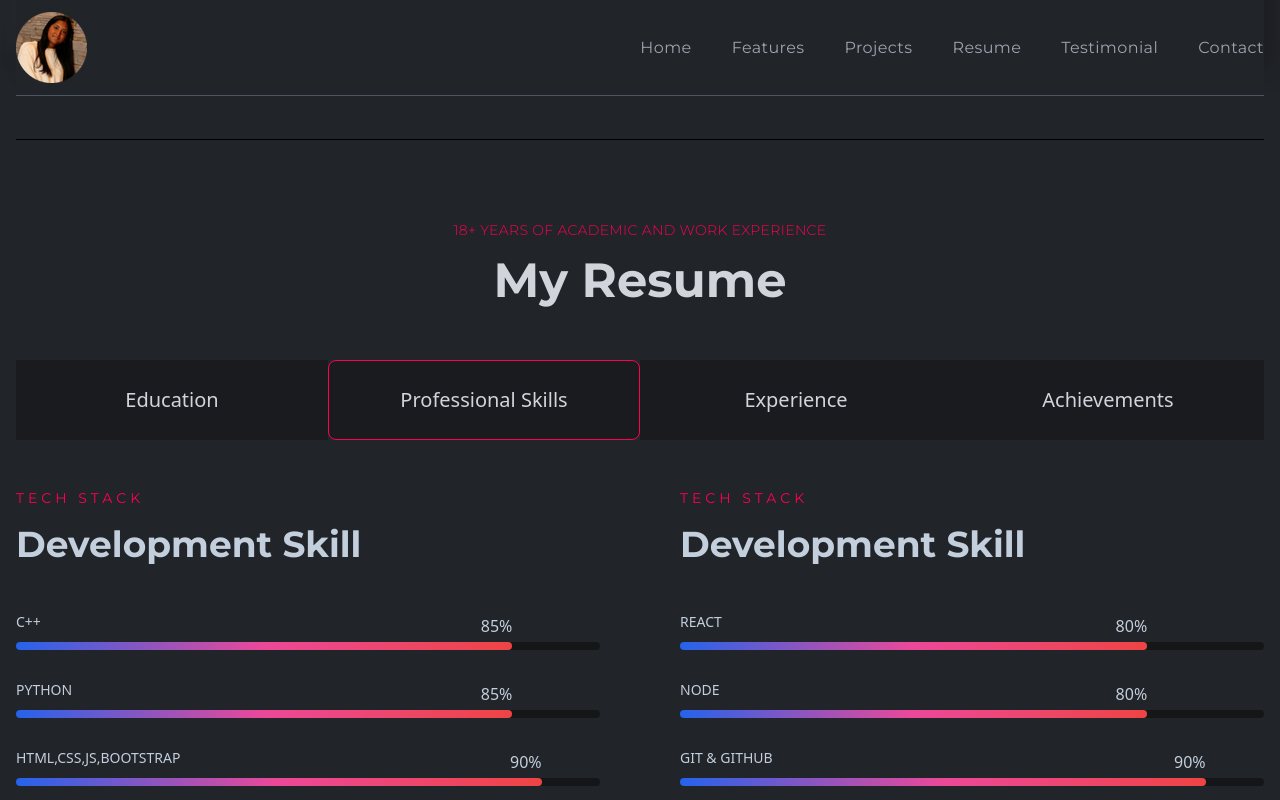
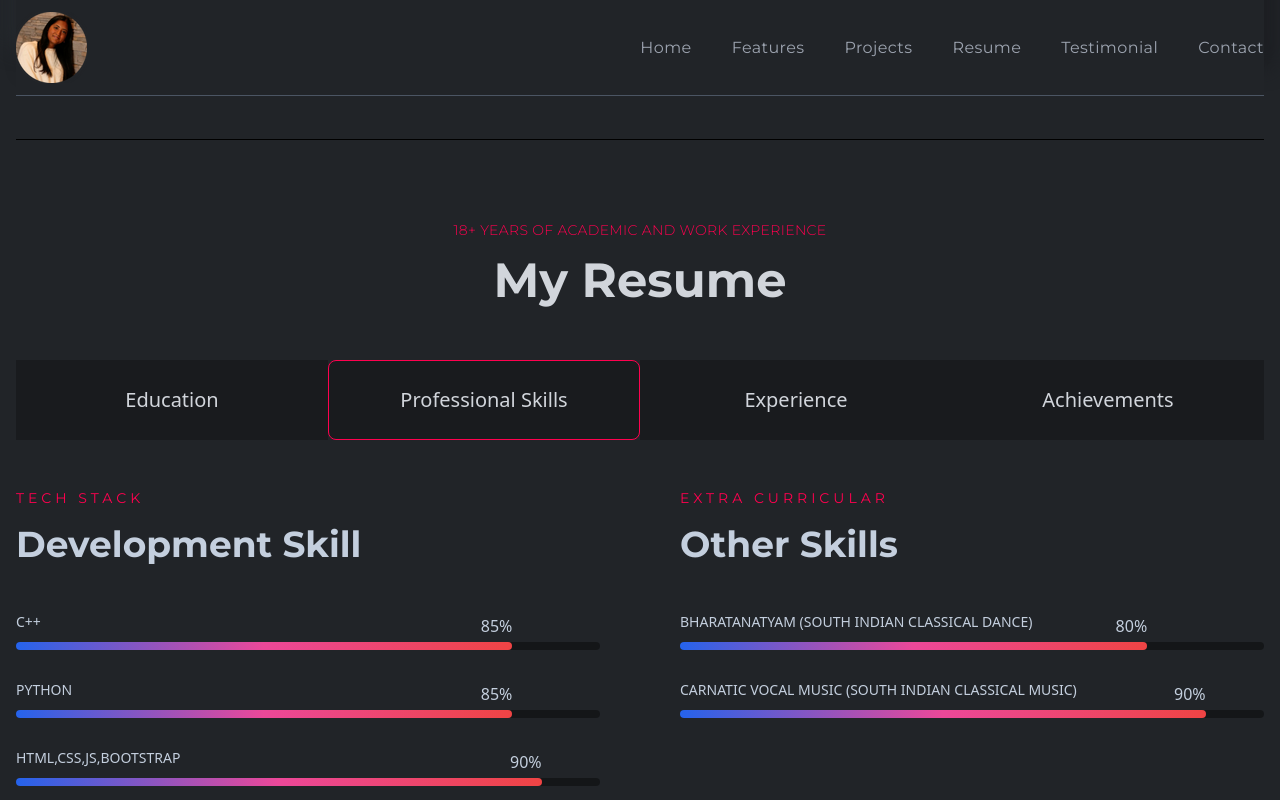
Before and after one commit to naveen-vk/portfolio-sd, a React (Create React App) app: page / in a window 1280 px wide. Both pictures are taken after a click on the item "Professional Skills". Shown: the part 3119-3919 px from the top of the page. Built offline with nearby package versions, Linux system fonts and the light colour scheme.

Commit message:
Basic Changes

```diff
--- a/src/components/resume/Education.js
+++ b/src/components/resume/Education.js
@@ -26,7 +26,7 @@ const Education = () => {
       </div>
       {/* part Two */}
 
-      <div>
+      {/*<div>
         <div className="py-6 lgl:py-12 font-titleFont flex flex-col gap-4">
           <p className="text-sm text-designColor tracking-[4px]">2020 - 2023</p>
           <h2 className="text-3xl md:text-4xl font-bold">Certificates</h2>
@@ -51,7 +51,7 @@ const Education = () => {
             des=" Learned basics of Neo4j - a database management system "
           />
         </div>
-      </div>
+  </div> */}
     </motion.div>
   );
 }
--- a/src/components/resume/Experience.js
+++ b/src/components/resume/Experience.js
@@ -11,17 +11,17 @@ const Experience = () => {
     >
       <div>
         <div className="flex flex-col gap-4">
-          <p className="text-sm text-designColor tracking-[4px]">2023 - 20XX</p>
+          <p className="text-sm text-designColor tracking-[4px]"></p>
           <h2 className="text-4xl font-bold">Job Experience</h2>
         </div>
         <div className="mt-14 w-full h-[1000px] border-l-[6px] border-l-black border-opacity-30 flex flex-col gap-10">
           <ResumeCard
-            title="Sr. Software Engineer"
-            subTitle="Google - (20XX - Present) [Goal in my bucketlist]"
-            result="USA"
-            des="Google's hiring process is an important part of our culture. Googlers care deeply about their teams and the people who make them up."
+            title="Desk Manager"
+            subTitle="L + A Healing Studio"
+            result="Chicago"
+            des="Managed the organization of clients' files and forms"
           />
-          <ResumeCard
+         {/* <ResumeCard
             title="Web Developer & Trainer"
             subTitle="Apple Developer Team - (20XX - 20XX) [Goal in my bucketlist]"
             result="USA"
@@ -32,10 +32,10 @@ const Experience = () => {
             subTitle="Xemi - (5/6/2023 - 5/9/2023)  [3 months]"
             result="Mumbai, Maharashtra"
             des="Writing Web Scrapping codes to extract required data for website’s database and training ML models. Mode of work: Hybrid."
-          />
+  />*/}
         </div>
       </div>
-      <div>
+      {/*<div>
         <div className="flex flex-col gap-4">
           <p className="text-sm text-designColor tracking-[4px]">20XX - 20XX</p>
           <h2 className="text-4xl font-bold">Trainer Experience</h2>
@@ -59,8 +59,8 @@ const Experience = () => {
             result="India"
             des="Lorem ipsum dolor sit amet consectetur adipisicing elit. Tempora itaque accusamus corporis dolor debitis natus sapiente, voluptates possimus minima totam!"
           />
-        </div>
-      </div>
+</div>
+</div>*/}
     </motion.div>
   );
 };
--- a/src/components/resume/Skills.js
+++ b/src/components/resume/Skills.js
@@ -87,13 +87,14 @@ const Skills = () => {
       <div className="w-full lgl:w-1/2">
         <div className="py-12 font-titleFont flex flex-col gap-4">
           <p className="text-sm text-designColor tracking-[4px] uppercase">
-            Tech Stack
+            Extra Curricular
           </p>
-          <h2 className="text-3xl md:text-4xl font-bold">Development Skill</h2>
+          <h2 className="text-3xl md:text-4xl font-bold">Other Skills</h2>
         </div>
         <div className="flex flex-col gap-6">
           <div className="overflow-x-hidden">
-            <p className="text-sm uppercase font-medium">React</p>
+            <p className="text-sm uppercase font-medium">Bharatanatyam (South Indian classical dance)
+</p>
             <span className="w-full h-2 bgOpacity rounded-md inline-flex mt-2">
               <motion.span
                 initial={{ x: "-100%", opacity: 0 }}
@@ -106,19 +107,19 @@ const Skills = () => {
             </span>
           </div>
           <div className="overflow-x-hidden">
-            <p className="text-sm uppercase font-medium">Node</p>
+            <p className="text-sm uppercase font-medium">Carnatic Vocal Music (South Indian classical music)</p>
             <span className="w-full h-2 bgOpacity rounded-md inline-flex mt-2">
               <motion.span
                 initial={{ x: "-100%", opacity: 0 }}
                 animate={{ x: 0, opacity: 1 }}
                 transition={{ duration: 0.5, delay: 0.5 }}
-                className="w-[80%] h-full bg-gradient-to-r from-blue-600 via-pink-500 to-red-500 rounded-md relative"
+                className="w-[90%] h-full bg-gradient-to-r from-blue-600 via-pink-500 to-red-500 rounded-md relative"
               >
-                <span className="absolute -top-7 right-0">80%</span>
+                <span className="absolute -top-7 right-0">90%</span>
               </motion.span>
             </span>
           </div>
-          <div className="overflow-x-hidden">
+         {/* <div className="overflow-x-hidden">
             <p className="text-sm uppercase font-medium">Git & Github</p>
             <span className="w-full h-2 bgOpacity rounded-md inline-flex mt-2">
               <motion.span
@@ -156,7 +157,7 @@ const Skills = () => {
                 <span className="absolute -top-7 right-0">100%</span>
               </motion.span>
             </span>
-          </div>
+  </div>*/}
         </div>
       </div>
     </motion.div>
```
